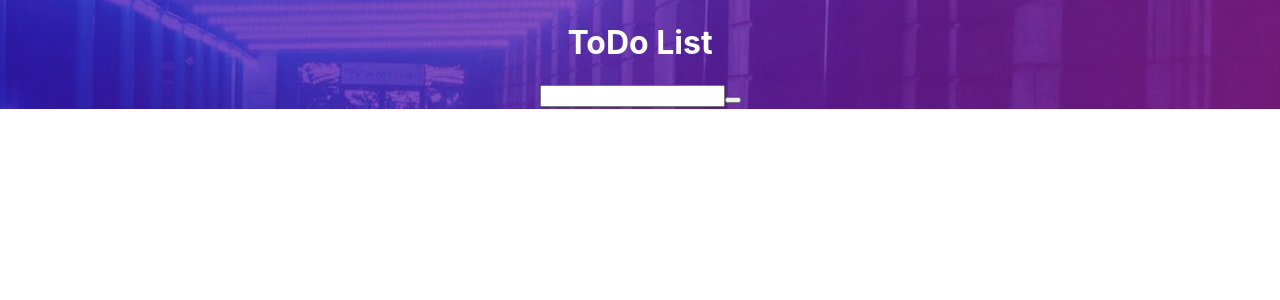
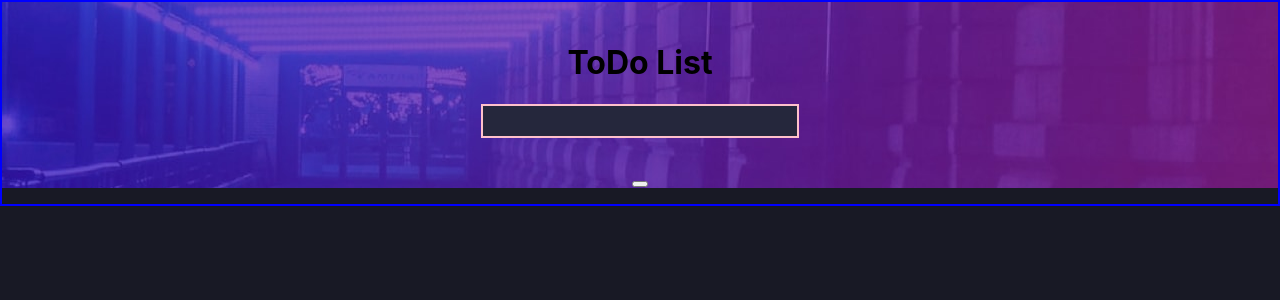
Before and after one commit to faizah1992/Todo-List-App, a React (Create React App) app: page / in a window 1280 px wide. Shown: the top 300 px of the page. Built offline with nearby package versions, Linux system fonts and the light colour scheme.

Commit message:
css improved

```diff
--- a/src/App.css
+++ b/src/App.css
@@ -1,13 +1,51 @@
-.App {
+.header {
   text-align: center;
+  background-image: url("Images/bg-desktop-dark.jpg");
+  padding-top: 20px;
+  background-repeat: no-repeat;
 }
 
-.header {
-  background-image: url("Images/bg-desktop-dark.jpg");
-  padding-top: 2px;
-  padding-bottom: 2px;
-  color: white;
+body {
+  background-color: rgb(24, 25, 37);
+  border: 2px solid blue;
 }
+
 .todo-input{
-  padding-bottom: 2px;
+  max-width: 50%;
+  text-align: center;
+  margin: auto;
+  background-color: rgb(37,39,60);
+  color: lightgray;
+  font-size: 1.5rem;
+  display: flex;
+  justify-content: space-between;
+  align-items: center;
+  transition: all 1s ease;
+  border: pink solid 2px;
+  display: flex;
+  justify-content: center;
+  margin-bottom: 30px;
 }
+.completed {
+ text-decoration: line-through;
+ opacity: 0.5;
+}
+.todo-item{
+  flex: 1;
+}
+
+.todo {
+  max-width: 50%;
+  text-align: center;
+  margin: auto;
+  background-color: rgb(37,39,60);
+  color: lightgray;
+  font-size: 1.5rem;
+  display: flex;
+  justify-content: space-between;
+  align-items: center;
+  transition: all 1s ease;
+  border: pink solid 2px;
+  display: flex;
+  justify-content: center;
+}
--- a/src/App.js
+++ b/src/App.js
@@ -8,12 +8,14 @@ function App() {
   const [todos, setTodos] = useState([])
 
   return (
-    <div className="App">
+    <div >
       <header className="header">
         <h1>ToDo List</h1>
         <Form todos={todos} setTodos={setTodos} inputText={inputText} setInputText={setInputText}/>
       </header>
+      <div>
       <TodoList setTodos={setTodos} todos={todos}/>
+      </div>
     </div>
   );
 }
--- a/src/components/Form.js
+++ b/src/components/Form.js
@@ -1,5 +1,8 @@
 import React from "react"
+import ReactDOM from "react-dom"
 import '../App.css';
+import { FontAwesomeIcon } from '@fortawesome/react-fontawesome'
+
 
 
 const Form = ({inputText, setInputText, todos, setTodos}) => {
@@ -22,13 +25,13 @@ const Form = ({inputText, setInputText, todos, setTodos}) => {
             onChange={inputTextHandler}
             type="text"
             className="todo-input"/>
-
             <button
             onClick={submitTodoHandler}
             className="todo-button"
             type="submit">
                 <i className="fas fa-plus-square"></i>
             </button>
+
         </form>
     )
 }
--- a/src/components/Todo.js
+++ b/src/components/Todo.js
@@ -19,14 +19,14 @@ const Todo = ({ text,todo,todos,setTodos  }) => {
     }
     return(
         <div className="todo">
-             {text}
-            <button >
-                Check
+            <div className={`todo-item ${todo.completed ? "completed" : ""}`}>{text}
+            <button onClick={completeHandler} className="complete-btn">
+                <i className="fas fa-check"></i>
             </button>
             <button onClick={deleteHandler} className="trash-btn">
-                Delete
+                <i className="fas fa-trash"></i>
             </button>
-
+            </div>
         </div>
 
     )
--- a/src/components/TodoList.js
+++ b/src/components/TodoList.js
@@ -14,7 +14,7 @@ const TodoList = ({todos, setTodos}) => {
                     key={todo.id}/>
                 ))}
             </ul>
-            {/* <Todo/> */}
+
         </div>
     )
 }
```
Also changed, not shown: 2 other files (tests, documents, lock files or other folders).
